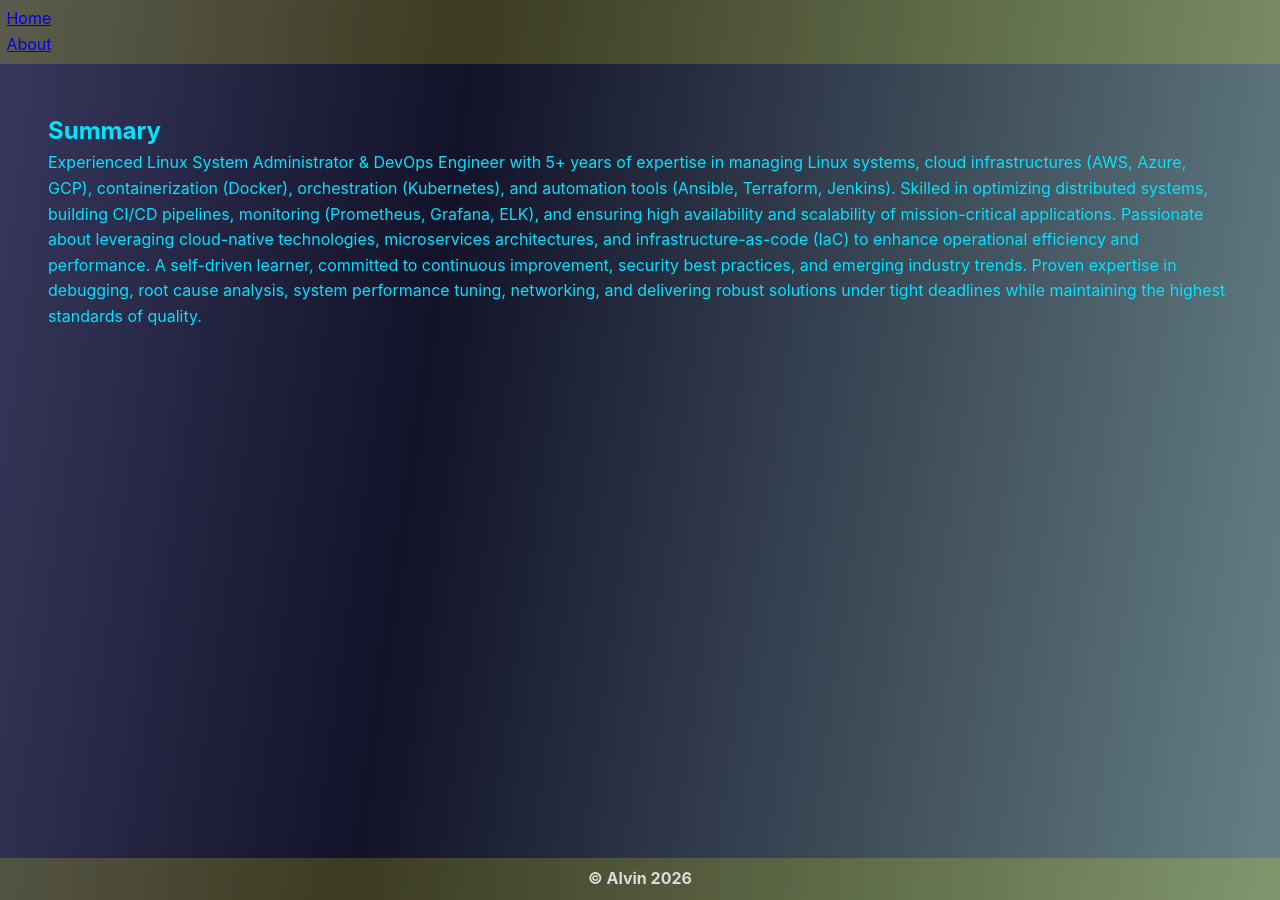
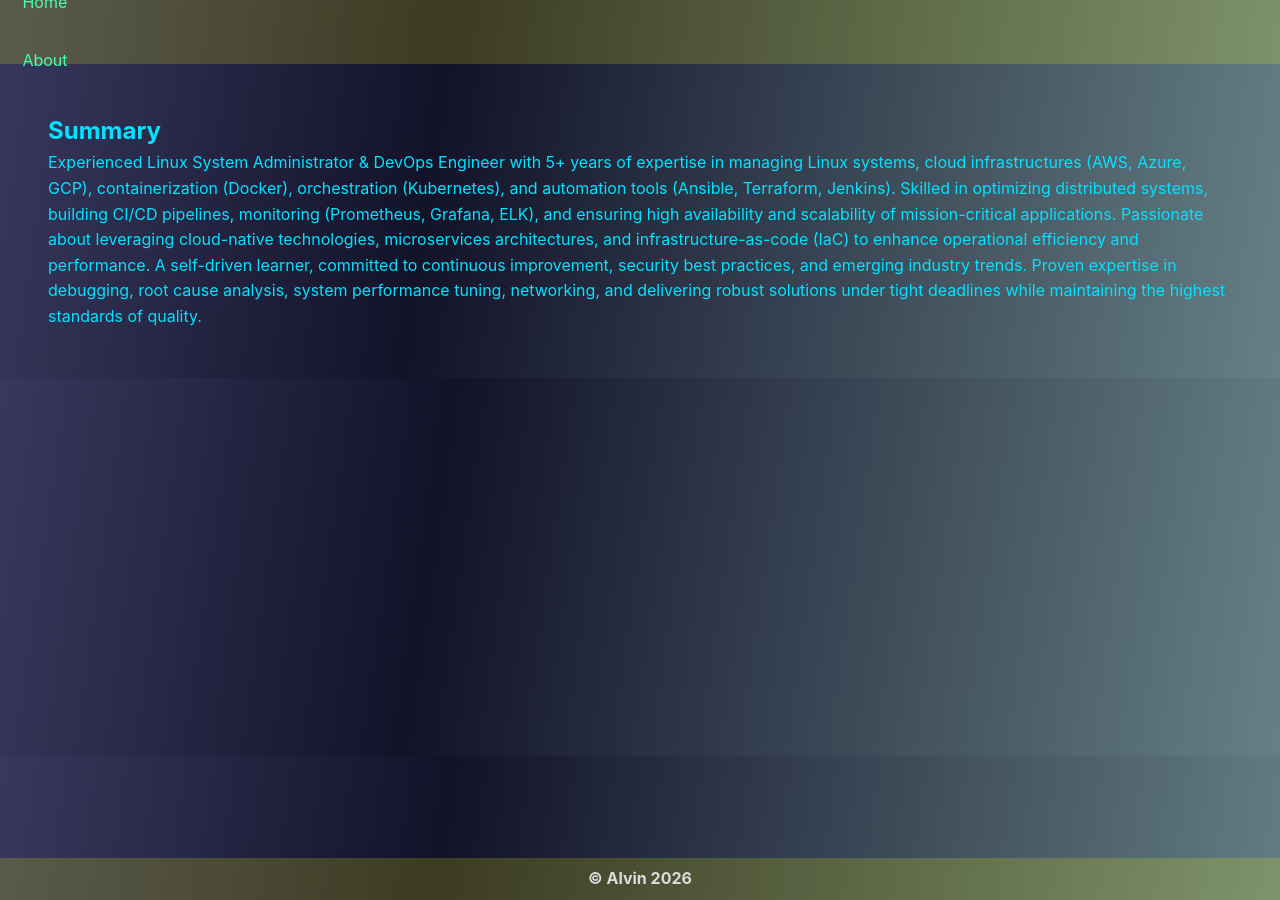
Before and after one commit to kunnoh/kunnoh.github.io, a Jekyll site: the page built from index.html, in a window 1280 px wide. Built offline with Jekyll 4.4.1, drawn with Linux system fonts in a browser that asks for light colours.

Commit message:
Adjust min-height and update nav styles

```diff
--- a/assets/css/style.scss
+++ b/assets/css/style.scss
@@ -17,7 +17,7 @@
   line-height: 1.6;
   color: #03e2ff;
   /* Layout */
-  min-height: 100vh;
+  min-height: 100%;
 
   /* Smooth scrolling */
   scroll-behavior: smooth;
@@ -44,7 +44,6 @@
   display: flex;
   flex-direction: column;
 }
-
 header{
     margin: 0;
     padding: 0;
@@ -54,10 +53,16 @@
     background-color: rgba(255, 255, 2, 0.177);
     color: saddlebrown;
     height: 48px;
-    display: flex;
     padding: .5em .4em;
     align-items: center;
     width: 100%;
+}
+nav a{
+    text-decoration: none;
+    color: #4affab;
+}
+nav ul li{
+    padding: 1em;
 }
 main{
     padding: 1em;
```
